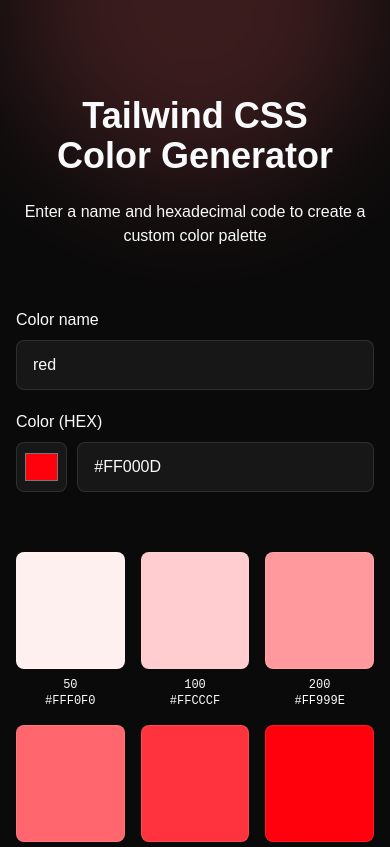
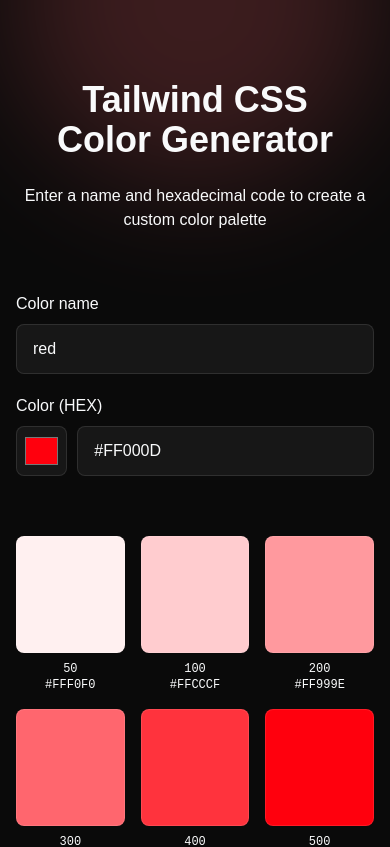
Before and after one commit to 7R0N1X/tailwind-color-generator, a React (Vite) app: page / in a window 390 px wide. Shown: the top 847 px of the page. Built offline with nearby package versions, Linux system fonts and the light colour scheme.

Commit message:
feat: add padding top for mobile devices

```diff
--- a/src/App.tsx
+++ b/src/App.tsx
@@ -5,7 +5,7 @@
 import { BlurredCircle } from "@components/BlurredCircle";
 export const App = () => {
   return (
-    <div className="relative mx-auto max-w-[1489px] space-y-[60px] overflow-x-hidden pt-[96px]">
+    <div className="relative mx-auto max-w-[1489px] space-y-[60px] overflow-x-hidden pt-20 sm:pt-[96px]">
       <BlurredCircle />
       <Header />
       <TailwindColorForm />
```
